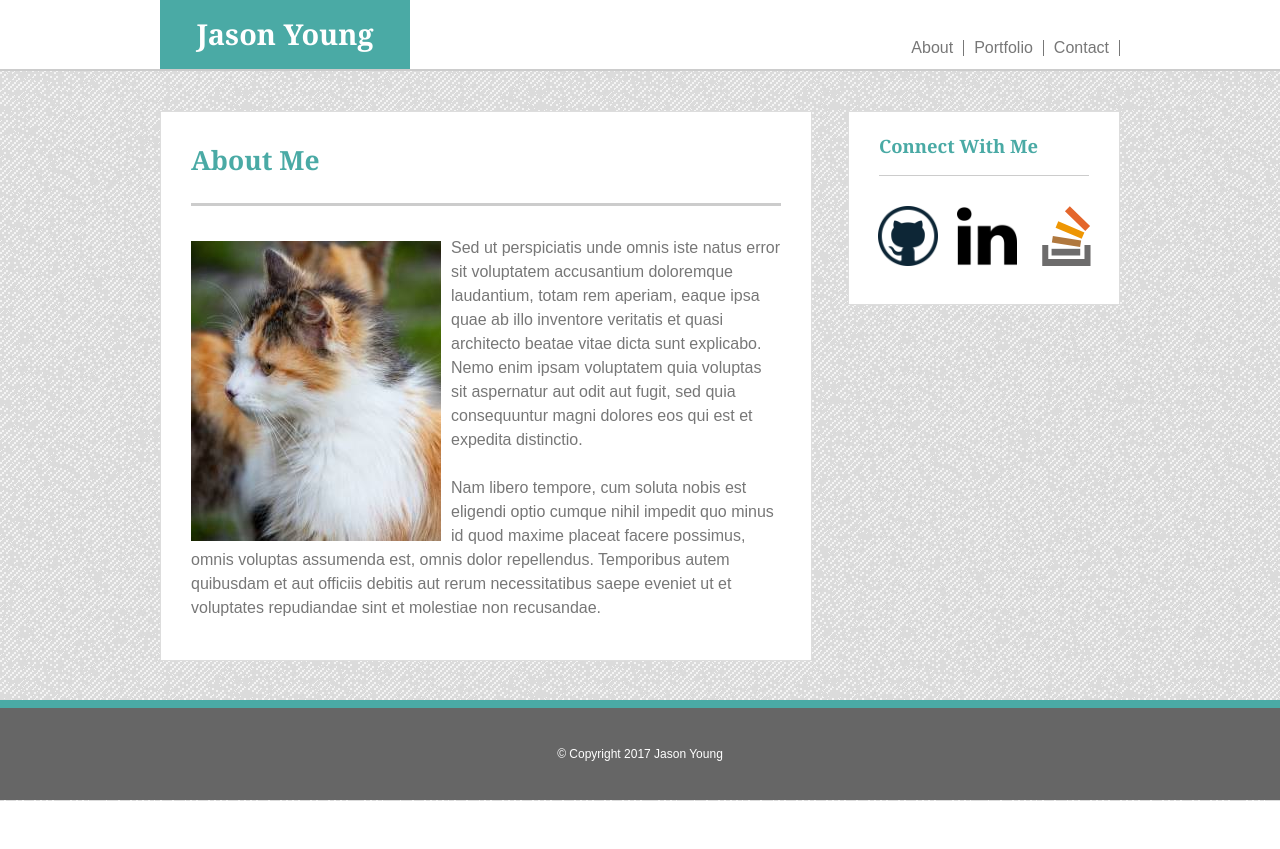
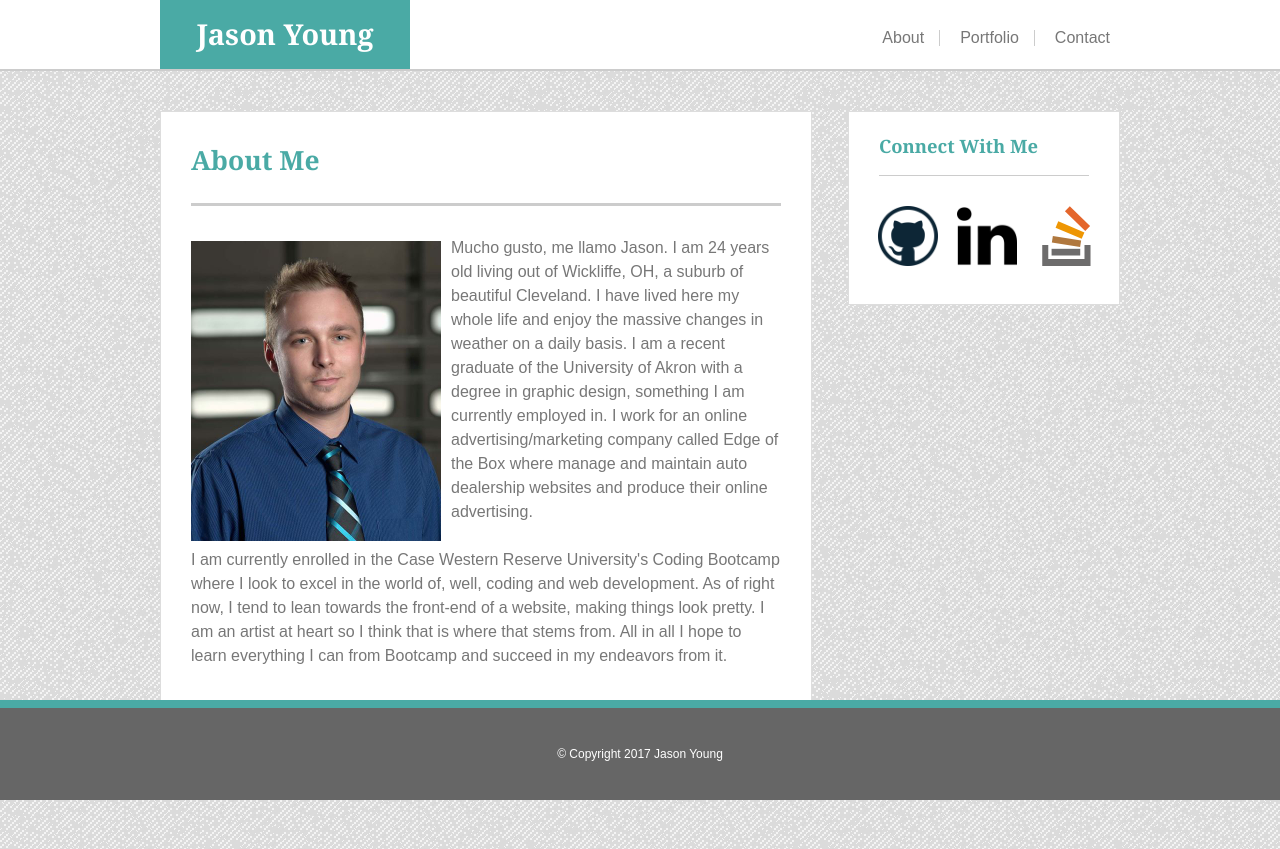
Before and after one commit to jayyyoung/jayyyoung.github.io, a plain HTML site: page index.html in a window 1280 px wide. Before the commit the page ends 801 px from the top, so only its background shows below. Drawn offline with Linux system fonts and the light colour scheme.

Commit message:
Ready for turn in.

```diff
--- a/assets/css/style.css
+++ b/assets/css/style.css
@@ -33,6 +33,7 @@
 	font-size:200%;
 	font-weight: bold;
 	margin:0;
+	float:left;
 }
 
 #mainLogo h1 {
@@ -52,15 +53,14 @@
 /*NAVBAR CSS START*/
 .navBar {
     overflow: hidden;
-    width: 100%;
-    margin-top:-29px;
+    margin-top:30px;
     padding-bottom:13px;
+    float:right;
 }
 
 .navBar ul {
 	margin-bottom:;
 	padding-bottom:;
-	float:right;
 }
 
 .navBar ul li {
@@ -72,7 +72,7 @@
 	font-family:'Arial', 'Helvetica Neue', Helvetica, sans-serif;
 	font-size:100%;
 	color:#777777;
-	border-right:1px solid #777777;
+	border-//right:1px solid #777777;
 }
 
 .navBar a {
@@ -82,6 +82,16 @@
 
 .navBar a:hover {
 	color:#4aaaa5;
+}
+
+#aboutBorder {
+	border-right:1px solid #cccccc;
+	padding-right:15px;
+}
+
+#portfolioBorder {
+	border-right:1px solid #cccccc;
+	padding-right:15px;
 }
 /*NAVBAR CSS END*/
 
--- a/index.html
+++ b/index.html
@@ -1,6 +1,7 @@
 <!DOCTYPE html>
 <html>
 	<head>
+		<title>Jason Young Portfolio</title>
 		<meta charset="UTF-8">
 		<link rel="stylesheet" type="text/css" href="assets/css/reset.css">
 		<link rel="stylesheet" type="text/css" href="assets/css/style.css">
@@ -18,8 +19,8 @@
 					<!--Nav Bar-->
 					<div class="navBar">
 						<ul>
-							<li><a href="index.html">About</a></li>
-							<li><a href="portfolio.html">Portfolio</a></li>
+							<li><a href="index.html"><div id="aboutBorder">About</div></a></li>
+							<li><a href="portfolio.html"><div id="portfolioBorder">Portfolio</div></a></li>
 							<li><a href="contact.html">Contact</a></li>
 						</ul>
 					</div>
@@ -31,19 +32,20 @@
 				<!--About Me-->
 					<div id="aboutMe">
 						<h2>About Me</h2>
-						<img src="assets/images/cats-h-c-250-300-9.jpg" alt="Me as a cat" height="300px" width="250px">
-						<p>Sed ut perspiciatis unde omnis iste natus error sit voluptatem accusantium doloremque laudantium, totam rem aperiam, eaque ipsa quae ab illo inventore veritatis et quasi architecto beatae vitae dicta sunt explicabo. Nemo enim ipsam voluptatem quia voluptas sit aspernatur aut odit aut fugit, sed quia consequuntur magni dolores eos qui est et expedita distinctio.
+						<img src="assets/images/aboutPicture.png" alt="Me" height="300" width="250">
+						<!--About me paragraph-->
+						<p>Mucho gusto, me llamo Jason. I am 24 years old living out of Wickliffe, OH, a suburb of beautiful Cleveland. I have lived here my whole life and enjoy the massive changes in weather on a daily basis. I am a recent graduate of the University of Akron with a degree in graphic design, something I am currently employed in. I work for an online advertising/marketing company called Edge of the Box where manage and maintain auto dealership websites and produce their online advertising.
 						<br>
 						<br>
-						Nam libero tempore, cum soluta nobis est eligendi optio cumque nihil impedit quo minus id quod maxime placeat facere possimus, omnis voluptas assumenda est, omnis dolor repellendus. Temporibus autem quibusdam et aut officiis debitis aut rerum necessitatibus saepe eveniet ut et voluptates repudiandae sint et molestiae non recusandae.</p>
+						I am currently enrolled in the Case Western Reserve University's Coding Bootcamp where I look to excel in the world of, well, coding and web development. As of right now, I tend to lean towards the front-end of a website, making things look pretty. I am an artist at heart so I think that is where that stems from. All in all I hope to learn everything I can from Bootcamp and succeed in my endeavors from it.</p>
 					</div>
 					<!--Side Bar-->
 					<div id="sideBar">
 						<h2>Connect With Me</h2>
 						<div id="linkIcons">
-							<a href="https://github.com/jayyyoung" target="_blank"><img src="assets/images/github-512.png" alt="GitHub Logo" width="60px" height="60px"></a>
-							<a href="https://www.linkedin.com/in/jasonyoungdesign/" target="_blank"><img src="assets/images/linkedin.png" alt="LinkedIn Logo" width="60px" height="60px"></a>
-							<a href="https://stackoverflow.com/users/8279889/jason-young" target="_blank"><img src="assets/images/icon-stackoverflow.svg" alt="Stack Overflow Logo" width="60px" height="60px"></a>
+							<a href="https://github.com/jayyyoung" target="_blank"><img src="assets/images/github-512.png" alt="GitHub Logo" width="60" height="60"></a>
+							<a href="https://www.linkedin.com/in/jasonyoungdesign/" target="_blank"><img src="assets/images/linkedin.png" alt="LinkedIn Logo" width="60" height="60"></a>
+							<a href="https://stackoverflow.com/users/8279889/jason-young" target="_blank"><img src="assets/images/icon-stackoverflow.svg" alt="Stack Overflow Logo" width="60" height="60"></a>
 						</div>
 					</div>
 				</section>
```
Also changed, not shown: contact.html (+6 -5 lines), portfolio.html (+6 -5 lines), assets/images/aboutPicture.png (added), assets/images/cats-h-c-250-300-9.jpg (deleted), 2 other files.
